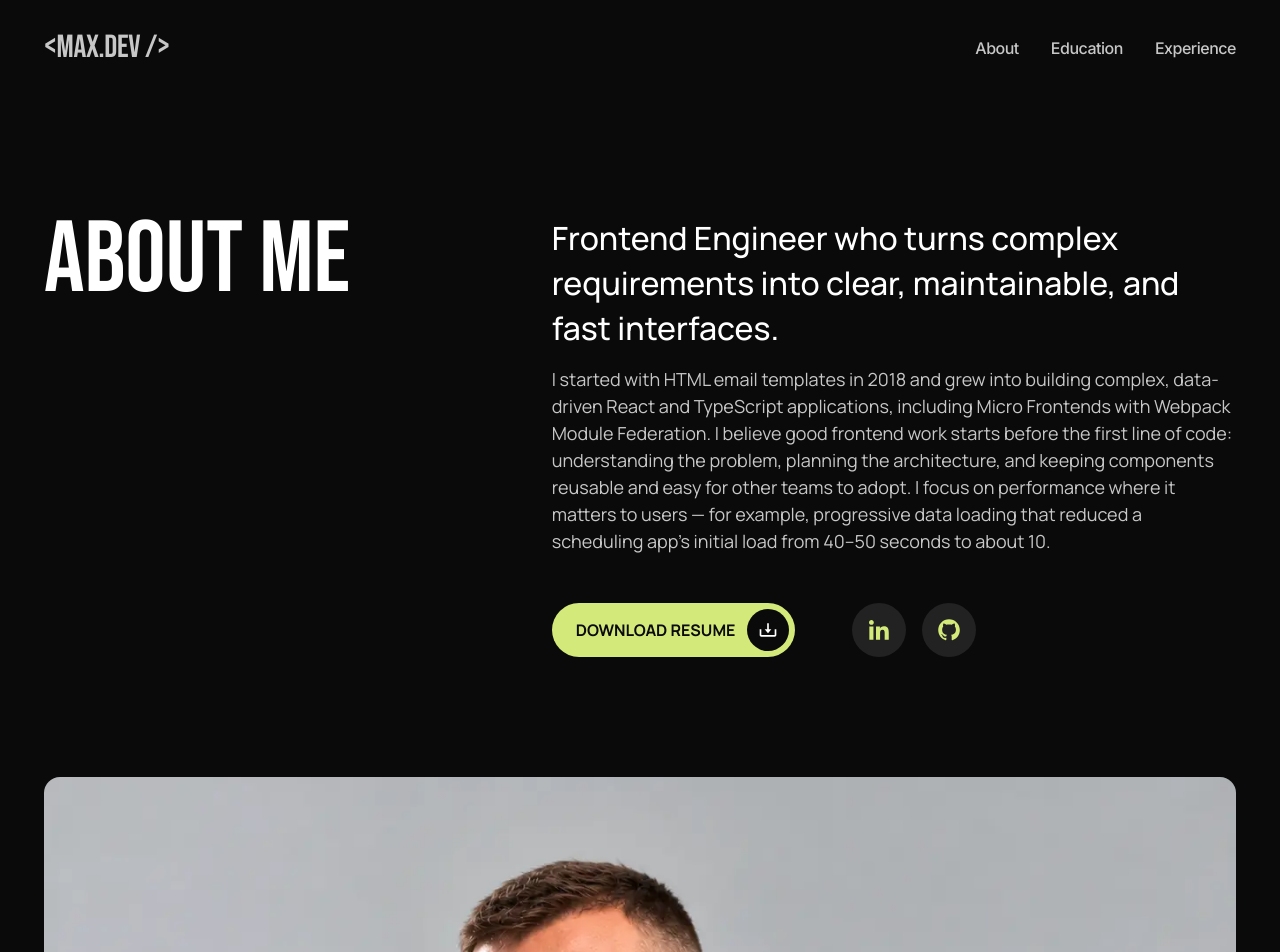
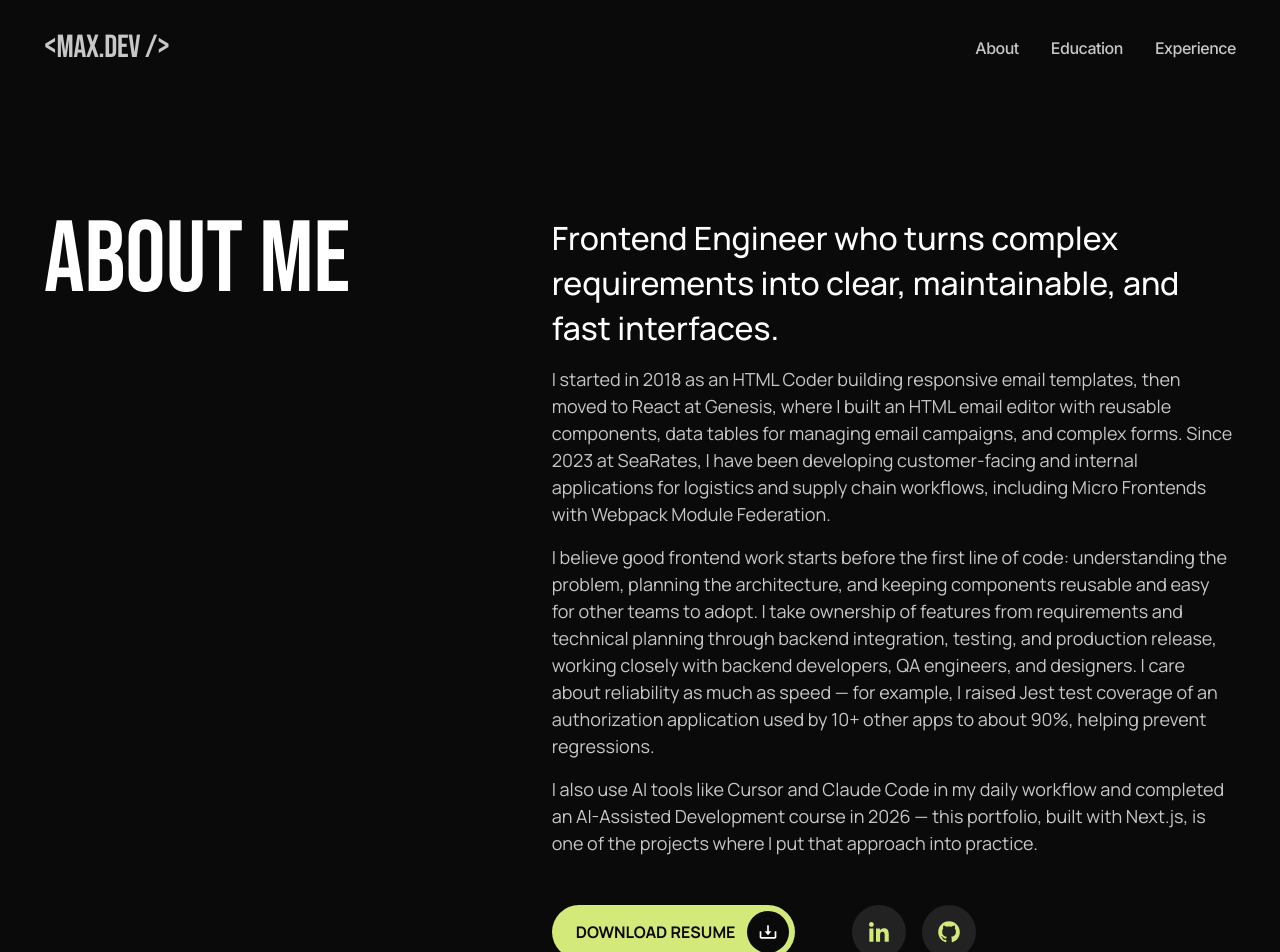
Before and after one commit to maximsukhetsky/digital-portfolio, a Next.js app: page /about in a window 1280 px wide. Shown: the top 952 px of the page. Built offline with nearby package versions, Linux system fonts and the light colour scheme; no server answers.

Commit message:
feat: update resume and expand about page text
Point RESUME_URL to the renamed Maxim-Sukhetsky_Frontend.pdf and split the about description into three paragraphs: career path, way of working (with the test coverage example) and AI-assisted development.

```diff
--- a/src/components/pages/about/about-me/AboutMe.module.scss
+++ b/src/components/pages/about/about-me/AboutMe.module.scss
@@ -79,6 +79,10 @@
           @include bp.from(tablet) {
             @include t.text(18px, 1.5);
           }
+
+          &:not(:last-child) {
+            padding-bottom: 16px;
+          }
         }
       }
     }
--- a/src/components/pages/about/about-me/AboutMe.tsx
+++ b/src/components/pages/about/about-me/AboutMe.tsx
@@ -20,13 +20,25 @@ export default function AboutMe() {
               interfaces.
             </p>
             <p className={cn("description")}>
-              I started with HTML email templates in 2018 and grew into building complex,
-              data-driven React and TypeScript applications, including Micro Frontends with Webpack
-              Module Federation. I believe good frontend work starts before the first line of code:
-              understanding the problem, planning the architecture, and keeping components reusable
-              and easy for other teams to adopt. I focus on performance where it matters to users —
-              for example, progressive data loading that reduced a scheduling app’s initial load
-              from 40–50 seconds to about 10.
+              I started in 2018 as an HTML Coder building responsive email templates, then moved to
+              React at Genesis, where I built an HTML email editor with reusable components, data
+              tables for managing email campaigns, and complex forms. Since 2023 at SeaRates, I have
+              been developing customer-facing and internal applications for logistics and supply
+              chain workflows, including Micro Frontends with Webpack Module Federation.
+            </p>
+            <p className={cn("description")}>
+              I believe good frontend work starts before the first line of code: understanding the
+              problem, planning the architecture, and keeping components reusable and easy for other
+              teams to adopt. I take ownership of features from requirements and technical planning
+              through backend integration, testing, and production release, working closely with
+              backend developers, QA engineers, and designers. I care about reliability as much as
+              speed — for example, I raised Jest test coverage of an authorization application used
+              by 10+ other apps to about 90%, helping prevent regressions.
+            </p>
+            <p className={cn("description")}>
+              I also use AI tools like Cursor and Claude Code in my daily workflow and completed an
+              AI-Assisted Development course in 2026 — this portfolio, built with Next.js, is one of
+              the projects where I put that approach into practice.
             </p>
           </div>
           <ActionPanel download label="Download Resume" href={RESUME_URL} icon={downloadSVG} />
--- a/src/constants/common.ts
+++ b/src/constants/common.ts
@@ -5,4 +5,4 @@ export const CONTACT_EMAIL = "suheckiymax@gmail.com";
 export const LINKEDIN_URL = "https://www.linkedin.com/in/maxim-sukhetsky";
 export const GITHUB_URL = "https://github.com/maximsukhetsky";
 
-export const RESUME_URL = "/Maxim-Sukhetsky_frontend.pdf";
+export const RESUME_URL = "/Maxim-Sukhetsky_Frontend.pdf";
```
Also changed, not shown: 2 other files (tests, documents, lock files or other folders).
